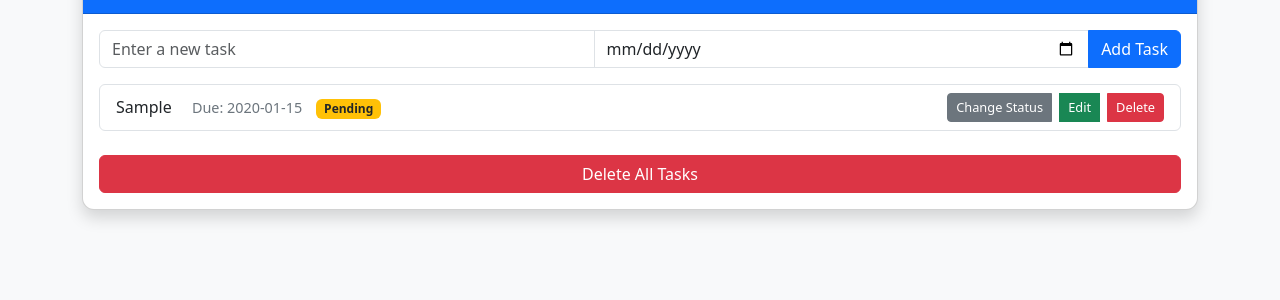
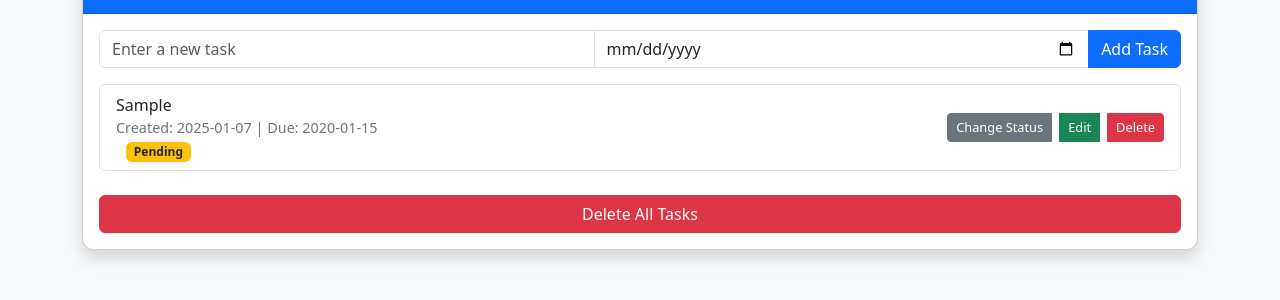
Before and after one commit to netra12-sawad/TODOApplication, a plain HTML site: page index.html in a window 1280 px wide. Both pictures are taken after typing "Sample", "2020-01-15" into the empty fields and a click on the button "Add Task". Shown: the part 94-394 px from the top of the page. Drawn offline with nearby package versions, Linux system fonts and the light colour scheme.

Commit message:
Update index.html

```diff
--- a/index.html
+++ b/index.html
@@ -34,9 +34,9 @@
       margin-right: 1rem;
     }
 
-    .list-group-item .due-date {
+    .list-group-item .meta-info {
+      font-size: 0.9rem;
       color: #6c757d;
-      font-size: 0.9rem;
     }
 
     .list-group-item .btn-group {
@@ -107,7 +107,10 @@
       listItem.innerHTML = `
         <div>
           <span class="todo-text">${task.text}</span>
-          <span class="due-date">Due: ${task.dueDate || "No date"}</span>
+          <div class="meta-info">
+            <span>Created: ${task.createdDate}</span> |
+            <span>Due: ${task.dueDate || "No date"}</span>
+          </div>
           <span class="badge ${getBadgeClass(task.status)}">${task.status}</span>
         </div>
         <div class="btn-group">
@@ -145,7 +148,8 @@
       const dueDate = dueDateInput.value;
 
       if (taskText) {
-        tasks.push({ text: taskText, dueDate: dueDate || null, status: "Pending" });
+        const currentDate = new Date().toISOString().split("T")[0]; // Get current date in YYYY-MM-DD format
+        tasks.push({ text: taskText, dueDate: dueDate || null, createdDate: currentDate, status: "Pending" });
         saveTasks();
         renderTasks();
         todoInput.value = "";
```
